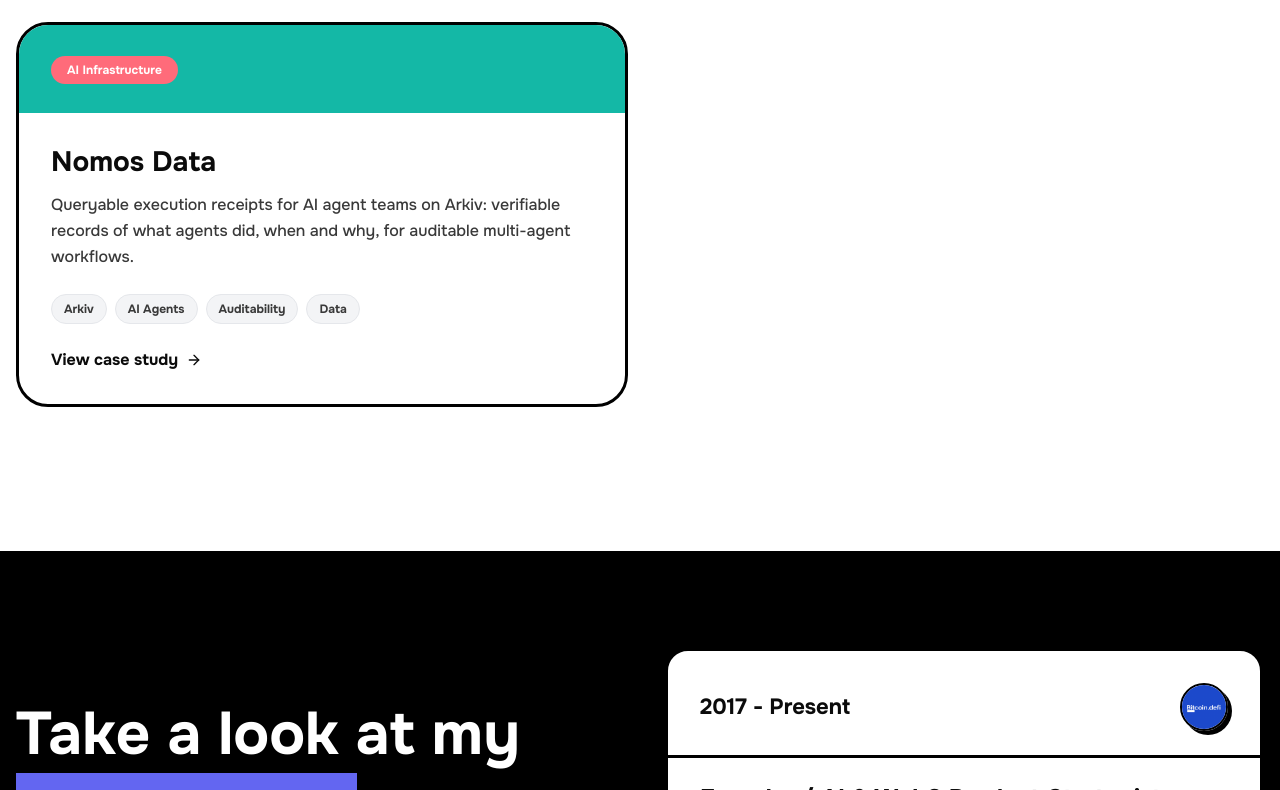
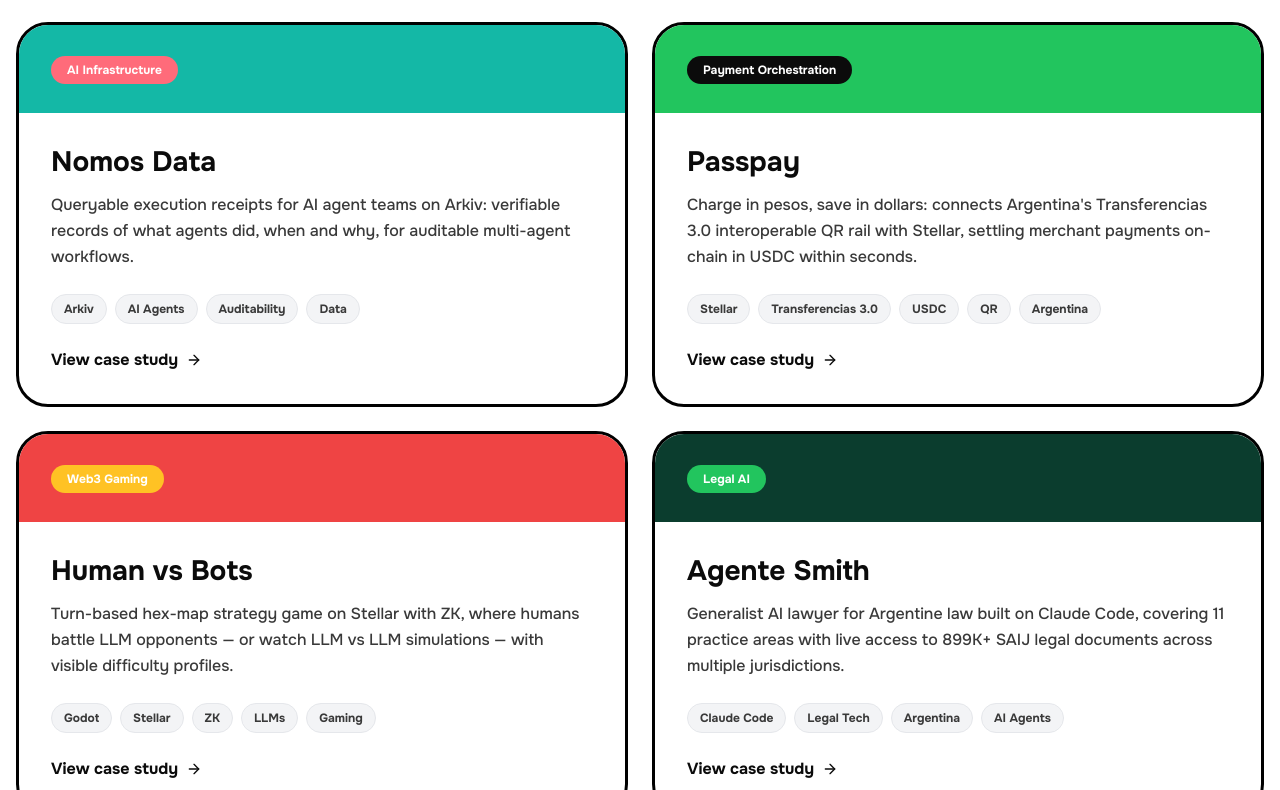
Before and after one commit to leocagli/portfolio-leocagli, a Next.js app: page / in a window 1280 px wide. Shown: the part 6750-7540 px from the top of the page. Built offline with nearby package versions, Linux system fonts and the light colour scheme.

Commit message:
Add Passpay, Human vs Bots, Agente Smith and En Masa cards (EN/ES)

```diff
--- a/components/portfolio-section.tsx
+++ b/components/portfolio-section.tsx
@@ -16,6 +16,10 @@
   { title: "Sereno", bgColor: "bg-[#0EA5E9]", tagColor: "bg-[#0B0B0B]", link: "https://sereno-kappa-eight.vercel.app" },
   { title: "Open Stellar Passport", bgColor: "bg-[#8B5CF6]", tagColor: "bg-[#FFC224]", link: "https://bitcoindefi.github.io/open-stellar-passport/" },
   { title: "Nomos Data", bgColor: "bg-[#14B8A6]", tagColor: "bg-[#FF6B7A]", link: "https://nomosdata.vercel.app" },
+  { title: "Passpay", bgColor: "bg-[#22C55E]", tagColor: "bg-[#0B0B0B]", link: "https://passpay-one.vercel.app" },
+  { title: "Human vs Bots", bgColor: "bg-[#EF4444]", tagColor: "bg-[#FFC224]", link: "https://github.com/Bitcoindefi/Human-vs-bots" },
+  { title: "Agente Smith", bgColor: "bg-[#0B3D2E]", tagColor: "bg-[#22C55E]", link: "https://github.com/Bitcoindefi/agente-smith" },
+  { title: "En Masa", bgColor: "bg-[#F97316]", tagColor: "bg-[#2F81F7]", link: "https://github.com/leocagli/en-masa-hackathon" },
 ]
 
 const content = {
@@ -79,6 +83,26 @@
         description: "Queryable execution receipts for AI agent teams on Arkiv: verifiable records of what agents did, when and why, for auditable multi-agent workflows.",
         tags: ["Arkiv", "AI Agents", "Auditability", "Data"],
       },
+      {
+        category: "Payment Orchestration",
+        description: "Charge in pesos, save in dollars: connects Argentina's Transferencias 3.0 interoperable QR rail with Stellar, settling merchant payments on-chain in USDC within seconds.",
+        tags: ["Stellar", "Transferencias 3.0", "USDC", "QR", "Argentina"],
+      },
+      {
+        category: "Web3 Gaming",
+        description: "Turn-based hex-map strategy game on Stellar with ZK, where humans battle LLM opponents — or watch LLM vs LLM simulations — with visible difficulty profiles.",
+        tags: ["Godot", "Stellar", "ZK", "LLMs", "Gaming"],
+      },
+      {
+        category: "Legal AI",
+        description: "Generalist AI lawyer for Argentine law built on Claude Code, covering 11 practice areas with live access to 899K+ SAIJ legal documents across multiple jurisdictions.",
+        tags: ["Claude Code", "Legal Tech", "Argentina", "AI Agents"],
+      },
+      {
+        category: "Agentic B2B Commerce",
+        description: "B2B food-service procurement MVP with agentic AI: purchasing mandates that let AI agents source and coordinate restaurant supply orders.",
+        tags: ["AI Agents", "B2B", "Procurement", "Commerce"],
+      },
     ],
   },
   es: {
@@ -140,6 +164,26 @@
         category: "Infraestructura IA",
         description: "Receipts de ejecución consultables para equipos de agentes IA sobre Arkiv: registros verificables de qué hicieron los agentes, cuándo y por qué, para flujos multiagente auditables.",
         tags: ["Arkiv", "Agentes IA", "Auditabilidad", "Datos"],
+      },
+      {
+        category: "Orquestación de pagos",
+        description: "Cobrá en pesos, ahorrá en dólares: conecta el rail interoperable de Transferencias 3.0 de Argentina con Stellar, liquidando los cobros del comercio on-chain en USDC en segundos.",
+        tags: ["Stellar", "Transferencias 3.0", "USDC", "QR", "Argentina"],
+      },
+      {
+        category: "Gaming Web3",
+        description: "Juego de estrategia por turnos en mapa hexagonal sobre Stellar con ZK, donde humanos enfrentan a oponentes LLM — o miran simulaciones LLM vs LLM — con perfiles de dificultad visibles.",
+        tags: ["Godot", "Stellar", "ZK", "LLMs", "Gaming"],
+      },
+      {
+        category: "IA Legal",
+        description: "Abogado generalista de IA para el derecho argentino construido sobre Claude Code, cubriendo 11 áreas de práctica con acceso en vivo a más de 899 mil documentos legales de SAIJ en múltiples jurisdicciones.",
+        tags: ["Claude Code", "Legal Tech", "Argentina", "Agentes IA"],
+      },
+      {
+        category: "Comercio B2B agéntico",
+        description: "MVP de abastecimiento B2B gastronómico con IA agentic: mandatos de compra que permiten a agentes de IA cotizar y coordinar pedidos de insumos para restaurantes.",
+        tags: ["Agentes IA", "B2B", "Abastecimiento", "Comercio"],
       },
     ],
   },
```
